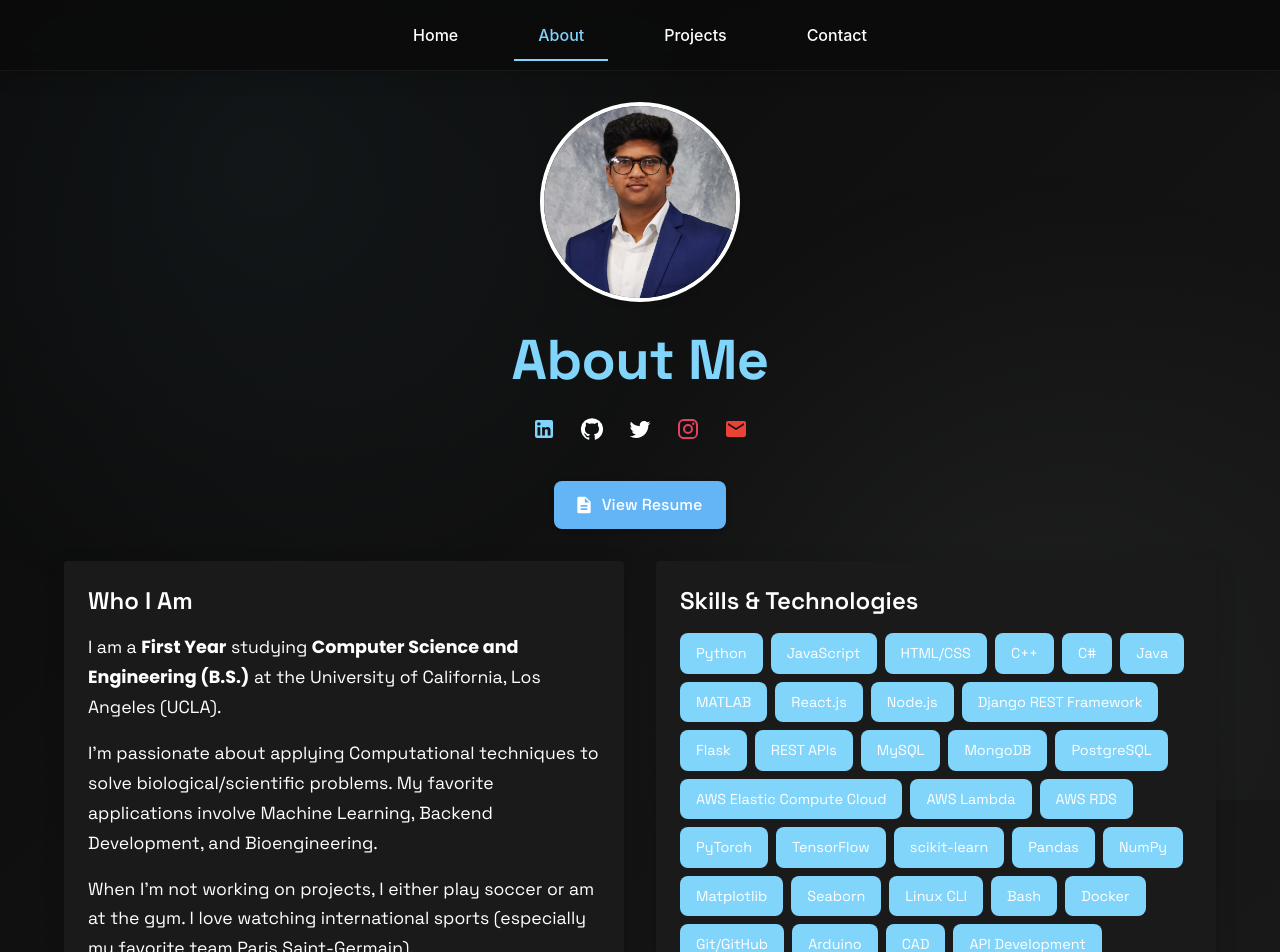
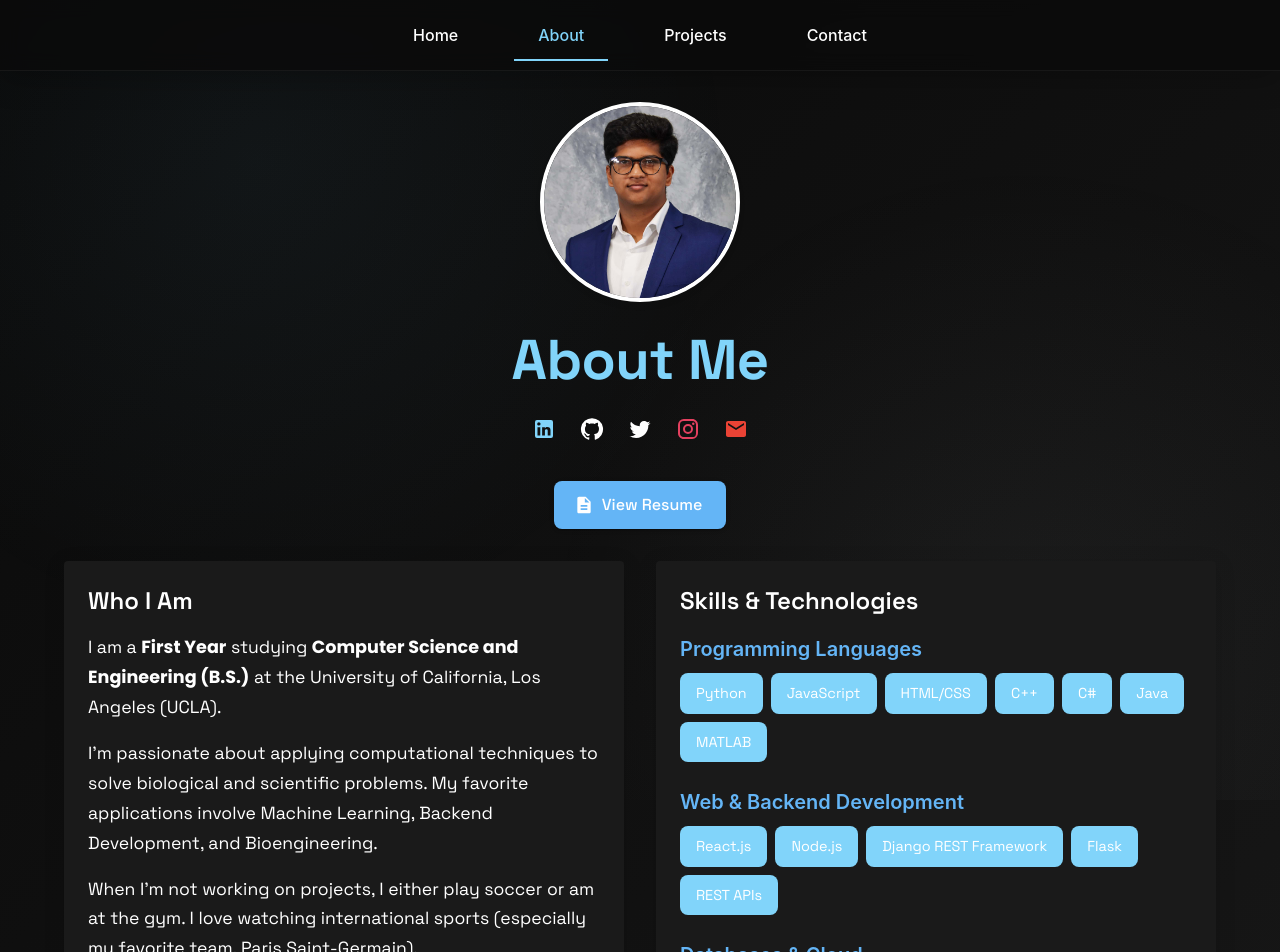
Before and after one commit to kvijay3/kvijay3.github.io, a React (Vite) app: page /#/about in a window 1280 px wide. Shown: the top 952 px of the page. Built offline with nearby package versions, Linux system fonts and the light colour scheme.

Commit message:
good changes to about skills

```diff
--- a/src/pages/About.jsx
+++ b/src/pages/About.jsx
@@ -7,162 +7,42 @@ import EmailIcon from '@mui/icons-material/Email';
 import GitHubIcon from '@mui/icons-material/GitHub';
 import DescriptionIcon from '@mui/icons-material/Description';
 
+const skillCategories = {
+  "Programming Languages": ['Python', 'JavaScript', 'HTML/CSS', 'C++', 'C#', 'Java', 'MATLAB'],
+  "Web & Backend Development": ['React.js', 'Node.js', 'Django REST Framework', 'Flask', 'REST APIs'],
+  "Databases & Cloud": ['MySQL', 'MongoDB', 'AWS EC2', 'AWS Lambda', 'AWS RDS'],
+  "Machine Learning & Data Science": ['PyTorch', 'TensorFlow', 'scikit-learn', 'Pandas', 'NumPy', 'Matplotlib', 'Seaborn'],
+  "DevOps & Tools": ['Linux CLI', 'Bash', 'Docker', 'Git/GitHub'],
+  "Hardware & Engineering": ['Arduino', 'CAD'],
+  "Miscellaneous": ['API Development', 'Software Automation', 'Data Visualization', 'Scientific Computing']
+};
+
 const About = () => {
-  const skills = [
-    // Programming Languages
-    'Python',
-    'JavaScript',
-    'HTML/CSS',
-    'C++',
-    'C#',
-    'Java',
-    'MATLAB',
-
-    // Web & Backend Development
-    'React.js',
-    'Node.js',
-    'Django REST Framework',
-    'Flask',
-    'REST APIs',
-
-    // Databases & Cloud
-    'MySQL',
-    'MongoDB',
-    'PostgreSQL',
-    'AWS Elastic Compute Cloud',
-    'AWS Lambda',
-    'AWS RDS',
-
-    // Machine Learning & Data Science
-    'PyTorch',
-    'TensorFlow',
-    'scikit-learn',
-    'Pandas',
-    'NumPy',
-    'Matplotlib',
-    'Seaborn',
-
-    // DevOps & Tools
-    'Linux CLI',
-    'Bash',
-    'Docker',
-    'Git/GitHub',
-
-    // Hardware & Engineering
-    'Arduino',
-    'CAD',
-
-    // Miscellaneous
-    'API Development',
-    'Software Automation',
-    'Data Visualization',
-    'Scientific Computing',
-
-    // Add more skills as needed
-  ];
-
-
   const socialLinks = [
-    {
-      name: 'LinkedIn',
-      icon: <LinkedInIcon />,
-      url: 'https://linkedin.com/in/vijaykumar-karthikeyan',
-      color: '#81d4fa'
-    },
-    {
-      name: 'GitHub',
-      icon: <GitHubIcon sx={{ color: '#ffffff' }} />,
-      url: 'https://github.com/kvijay3',
-      color: '#333'
-    },
-    {
-      name: 'X (Twitter)',
-      icon: <TwitterIcon sx={{ color: '#ffffff' }} />,
-      url: 'https://x.com/vijay_kar03',
-      color: '#000000'
-    },
-    {
-      name: 'Instagram',
-      icon: <InstagramIcon />,
-      url: 'https://instagram.com/vijay.kar03',
-      color: '#E4405F'
-    },
-    {
-      name: 'Email',
-      icon: <EmailIcon />,
-      url: 'mailto:vijayk.karthik15@gmail.com',
-      color: '#EA4335'
-    }
+    { name: 'LinkedIn', icon: <LinkedInIcon />, url: 'https://linkedin.com/in/vijaykumar-karthikeyan', color: '#81d4fa' },
+    { name: 'GitHub', icon: <GitHubIcon sx={{ color: '#ffffff' }} />, url: 'https://github.com/kvijay3', color: '#333' },
+    { name: 'X (Twitter)', icon: <TwitterIcon sx={{ color: '#ffffff' }} />, url: 'https://x.com/vijay_kar03', color: '#000000' },
+    { name: 'Instagram', icon: <InstagramIcon />, url: 'https://instagram.com/vijay.kar03', color: '#E4405F' },
+    { name: 'Email', icon: <EmailIcon />, url: 'mailto:vijayk.karthik15@gmail.com', color: '#EA4335' }
   ];
 
   return (
     <Container>
-      <Box
-        component={motion.div}
-        initial={{ opacity: 0, y: 20 }}
-        animate={{ opacity: 1, y: 0 }}
-        transition={{ duration: 0.5 }}
-        sx={{ py: 4 }}
-      >
-        <Box
-          sx={{
-            display: 'flex',
-            flexDirection: 'column',
-            alignItems: 'center',
-            mb: 6
-          }}
-        >
-          <motion.div
-            initial={{ scale: 0 }}
-            animate={{ scale: 1 }}
-            transition={{ type: "spring", stiffness: 260, damping: 20 }}
-          >
-            <Avatar
-              src="/headshot.jpg" // Add your headshot image here
-              alt="Vijay Karthikeyan"
-              sx={{
-                width: 200,
-                height: 200,
-                mb: 3,
-                border: '4px solid white',
-                boxShadow: '0 4px 6px -1px rgba(0, 0, 0, 0.1)',
-              }}
-            />
+      <Box component={motion.div} initial={{ opacity: 0, y: 20 }} animate={{ opacity: 1, y: 0 }} transition={{ duration: 0.5 }} sx={{ py: 4 }}>
+        <Box sx={{ display: 'flex', flexDirection: 'column', alignItems: 'center', mb: 6 }}>
+          <motion.div initial={{ scale: 0 }} animate={{ scale: 1 }} transition={{ type: "spring", stiffness: 260, damping: 20 }}>
+            <Avatar src="/headshot.jpg" alt="Vijay Karthikeyan" sx={{ width: 200, height: 200, mb: 3, border: '4px solid white', boxShadow: '0 4px 6px -1px rgba(0, 0, 0, 0.1)' }} />
           </motion.div>
-          <Typography
-            variant="h2"
-            component="h1"
-            sx={{
-              mb: 2,
-              fontFamily: 'Space Grotesk',
-              fontWeight: 700,
-              fontSize: { xs: '2.5rem', md: '3.5rem' },
-              textAlign: 'center',
-              color: '#81d4fa'
-            }}
-          >
+          <Typography variant="h2" component="h1" sx={{ mb: 2, fontFamily: 'Space Grotesk', fontWeight: 700, fontSize: { xs: '2.5rem', md: '3.5rem' }, textAlign: 'center', color: '#81d4fa' }}>
             About Me
           </Typography>
 
+          {/* Social Links */}
           <Box sx={{ mb: 4 }}>
-            {/* Social Links */}
             <Grid container spacing={1} justifyContent="center">
               {socialLinks.map((social) => (
                 <Grid item key={social.name}>
-                  <IconButton
-                    component={motion.a}
-                    href={social.url}
-                    target="_blank"
-                    rel="noopener noreferrer"
-                    whileHover={{ scale: 1.2 }}
-                    whileTap={{ scale: 0.9 }}
-                    sx={{
-                      color: social.color,
-                      '&:hover': {
-                        backgroundColor: 'rgba(255, 255, 255, 0.1)',
-                      },
-                    }}
-                  >
+                  <IconButton component={motion.a} href={social.url} target="_blank" rel="noopener noreferrer" whileHover={{ scale: 1.2 }} whileTap={{ scale: 0.9 }} sx={{ color: social.color, '&:hover': { backgroundColor: 'rgba(255, 255, 255, 0.1)' } }}>
                     {social.icon}
                   </IconButton>
                 </Grid>
@@ -171,133 +51,53 @@ const About = () => {
           </Box>
 
           {/* Resume Button */}
-          <Button
-            component={motion.a}
-            href="/resume.pdf"
-            target="_blank"
-            rel="noopener noreferrer"
-            variant="contained"
-            startIcon={<DescriptionIcon />}
-            whileHover={{ scale: 1.05 }}
-            whileTap={{ scale: 0.95 }}
-            sx={{
-              mb: 4,
-              backgroundColor: '#64b5f6',
-              color: 'white',
-              fontFamily: 'Space Grotesk',
-              textTransform: 'none',
-              '&:hover': {
-                backgroundColor: '#81d4fa',
-              },
-            }}
-          >
+          <Button component={motion.a} href="/resume.pdf" target="_blank" rel="noopener noreferrer" variant="contained" startIcon={<DescriptionIcon />} whileHover={{ scale: 1.05 }} whileTap={{ scale: 0.95 }} sx={{ mb: 4, backgroundColor: '#64b5f6', color: 'white', fontFamily: 'Space Grotesk', textTransform: 'none', '&:hover': { backgroundColor: '#81d4fa' } }}>
             View Resume
           </Button>
 
           <Grid container spacing={4}>
+            {/* Who I Am Section */}
             <Grid item xs={12} md={6}>
-              <Paper
-                component={motion.div}
-                whileHover={{ scale: 1.02 }}
-                sx={{
-                  p: 3,
-                  height: '100%',
-                  fontFamily: 'Space Grotesk'
-                }}
-              >
-                <Typography
-                  variant="h5"
-                  sx={{
-                    mb: 2,
-                    fontFamily: 'Space Grotesk',
-                    fontWeight: 600
-                  }}
-                >
+              <Paper component={motion.div} whileHover={{ scale: 1.02 }} sx={{ p: 3, height: '100%', fontFamily: 'Space Grotesk' }}>
+                <Typography variant="h5" sx={{ mb: 2, fontFamily: 'Space Grotesk', fontWeight: 600 }}>
                   Who I Am
                 </Typography>
-                <Typography
-                  paragraph
-                  sx={{
-                    fontFamily: 'Space Grotesk',
-                    fontSize: '1.1rem',
-                    lineHeight: 1.7
-                  }}
-                >
+                <Typography paragraph sx={{ fontFamily: 'Space Grotesk', fontSize: '1.1rem', lineHeight: 1.7 }}>
                   I am a <strong>First Year</strong> studying <strong>Computer Science and Engineering (B.S.)</strong> at the University of California, Los Angeles (UCLA).
                 </Typography>
-                  <Typography
-                  paragraph
-                  sx={{
-                    fontFamily: 'Space Grotesk',
-                    fontSize: '1.1rem',
-                    lineHeight: 1.7
-                  }}
-                >
-                  I'm passionate about applying Computational techniques to solve biological/scientific problems. My favorite applications involve Machine Learning, Backend Development, and Bioengineering.
+                <Typography paragraph sx={{ fontFamily: 'Space Grotesk', fontSize: '1.1rem', lineHeight: 1.7 }}>
+                  I'm passionate about applying computational techniques to solve biological and scientific problems. My favorite applications involve Machine Learning, Backend Development, and Bioengineering.
                 </Typography>
-                <Typography
-                  paragraph
-                  sx={{
-                    fontFamily: 'Space Grotesk',
-                    fontSize: '1.1rem',
-                    lineHeight: 1.7
-                  }}
-                >
-                  When I'm not working on projects, I either play soccer or am at the gym. I love watching international sports (especially my favorite team Paris Saint-Germain).
+                <Typography paragraph sx={{ fontFamily: 'Space Grotesk', fontSize: '1.1rem', lineHeight: 1.7 }}>
+                  When I'm not working on projects, I either play soccer or am at the gym. I love watching international sports (especially my favorite team, Paris Saint-Germain).
                 </Typography>
-                  <Typography
-                  paragraph
-                  sx={{
-                    fontFamily: 'Space Grotesk',
-                    fontSize: '1.1rem',
-                    lineHeight: 1.7
-                  }}
-                >
-                  I am always open to exploring new areas and opportunties and I highly encourage anyone interested in working with me to reach out!
+                <Typography paragraph sx={{ fontFamily: 'Space Grotesk', fontSize: '1.1rem', lineHeight: 1.7 }}>
+                  I am always open to exploring new areas and opportunities, and I highly encourage anyone interested in working with me to reach out!
                 </Typography>
               </Paper>
             </Grid>
 
+            {/* Skills Section */}
             <Grid item xs={12} md={6}>
-              <Paper
-                component={motion.div}
-                whileHover={{ scale: 1.02 }}
-                sx={{
-                  p: 3,
-                  height: '100%',
-                  fontFamily: 'Space Grotesk'
-                }}
-              >
-                <Typography
-                  variant="h5"
-                  sx={{
-                    mb: 2,
-                    fontFamily: 'Space Grotesk',
-                    fontWeight: 600
-                  }}
-                >
+              <Paper component={motion.div} whileHover={{ scale: 1.02 }} sx={{ p: 3, height: '100%', fontFamily: 'Space Grotesk' }}>
+                <Typography variant="h5" sx={{ mb: 2, fontFamily: 'Space Grotesk', fontWeight: 600 }}>
                   Skills & Technologies
+                </Typography>
+
+                {Object.entries(skillCategories).map(([category, skills]) => (
+                  <Box key={category} sx={{ mb: 3 }}>
+                    <Typography variant="h6" sx={{ fontWeight: 600, color: '#64b5f6', mb: 1 }}>
+                      {category}
                     </Typography>
                     <Box sx={{ display: 'flex', flexWrap: 'wrap', gap: 1 }}>
                       {skills.map((skill) => (
-                    <Box
-                      key={skill}
-                      component={motion.div}
-                      whileHover={{ scale: 1.05 }}
-                      sx={{
-                        bgcolor: '#81d4fa',
-                        color: 'white',
-                        px: 2,
-                        py: 1,
-                        borderRadius: 2,
-                        fontSize: '0.9rem',
-                        fontFamily: 'Space Grotesk'
-                      }}
-                    >
+                        <Box key={skill} sx={{ bgcolor: '#81d4fa', color: 'white', px: 2, py: 1, borderRadius: 2, fontSize: '0.9rem', fontFamily: 'Space Grotesk' }}>
                           {skill}
                         </Box>
                       ))}
                     </Box>
+                  </Box>
+                ))}
               </Paper>
             </Grid>
           </Grid>
```
Also changed, not shown: 5 other files (tests, documents, lock files or other folders). Lines whose indentation alone changed are shown as unchanged.
